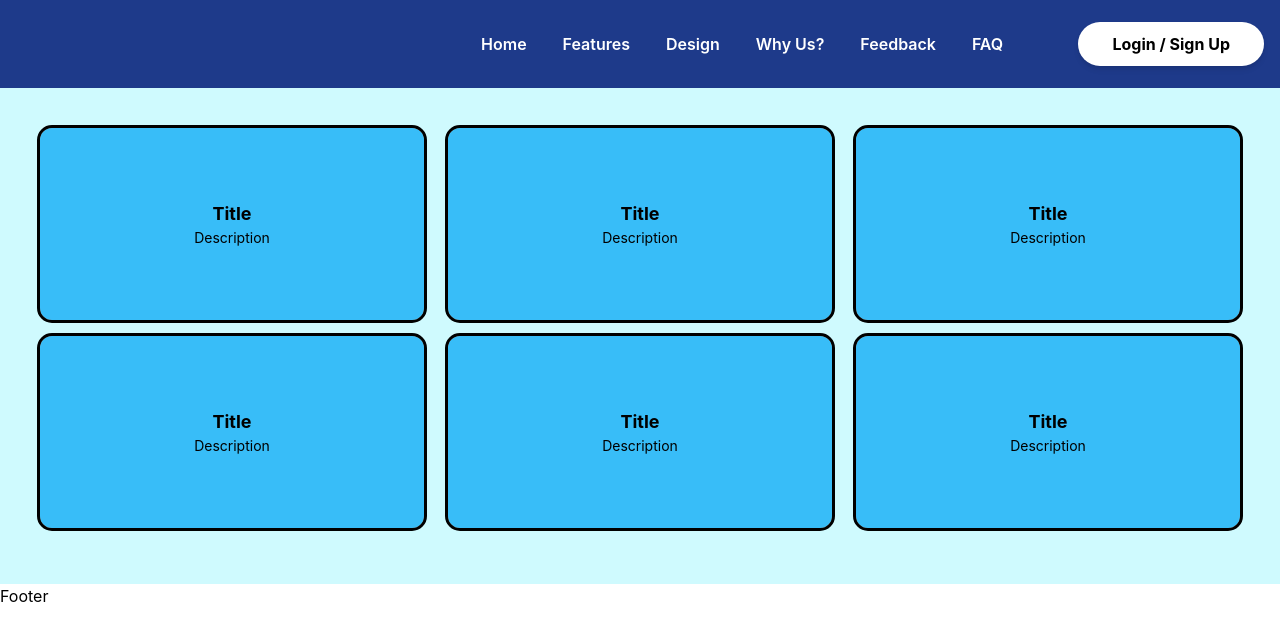
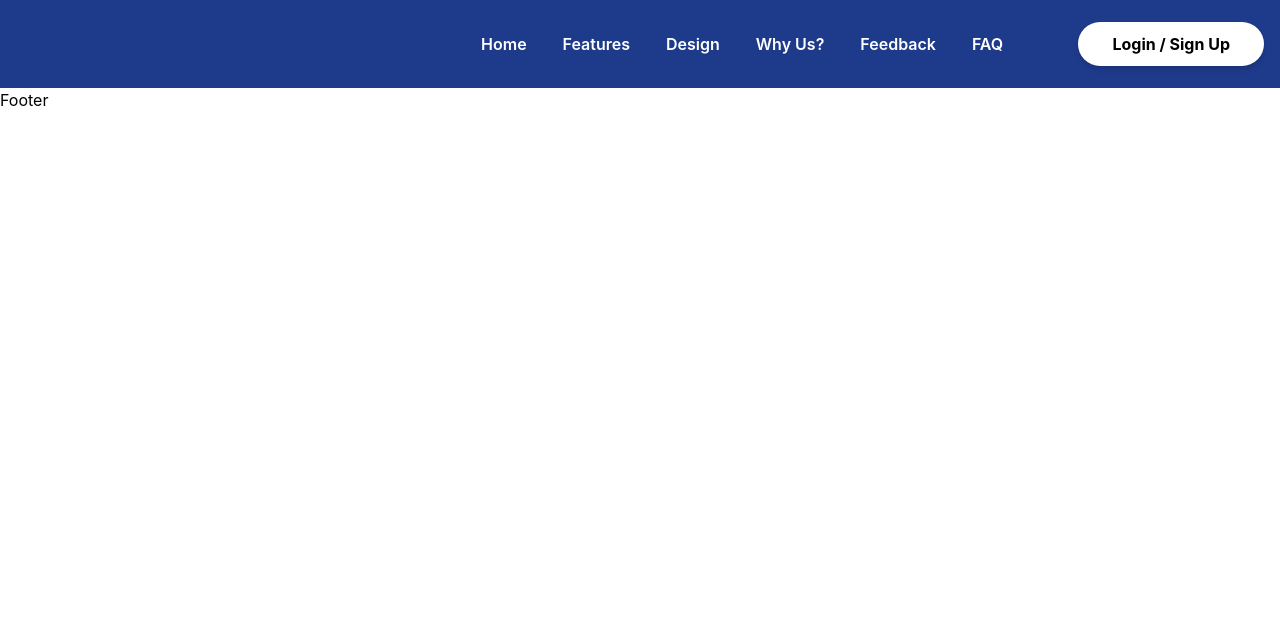
Before and after one commit to UsmanKhld/HiScholar-Django-React, a React (Vite) app in the folder frontend/: page / in a window 1280 px wide. Shown: the top 640 px of the page. Built offline with nearby package versions, Linux system fonts and the light colour scheme.

Commit message:
changes to profile mostly

```diff
--- a/frontend/src/Components/ScDetails/ScDetails.jsx
+++ b/frontend/src/Components/ScDetails/ScDetails.jsx
@@ -5,15 +5,14 @@ import { faHeartCircleCheck } from '@fortawesome/free-solid-svg-icons'
 
 export const ScDetails = (props) => {
 
-    const [isFav, setIsFav] = useState(false)
-    const { sch, onClick } = props;
+  const { sch, isFav, onToggleFavorite, onClick } = props;
 
   return (
     <div>
       <ol>
         <li className='sc_item text-lg bg-gray-100 outline outline-1 rounded-md py-4 mb-2 flex items-center mt-2 ml-2'>
           <div className=' w-12 h-14 ml-12 flex items-center'>
-                        <FontAwesomeIcon onClick={() => setIsFav(!isFav)} icon={isFav ? faHeartCircleCheck : faHeart}  className=' text-blue-800 fa-2x hover:cursor-pointer' />
+            <FontAwesomeIcon onClick={onToggleFavorite} icon={isFav ? faHeartCircleCheck : faHeart}  className=' text-blue-800 fa-2x hover:cursor-pointer' />
           </div>
           <span className=' ml-28' >{sch.due}</span>
           <span className='flex-1 ml-20' >{sch.title}</span>
@@ -21,7 +20,6 @@ export const ScDetails = (props) => {
           <span className='mr-10 text-base hover:underline hover:text-blue-700 hover:cursor-pointer' onClick={onClick}>Details...</span>
           <a href={sch.apply}><button className='mr-10 bg-blue-200 '>Apply</button></a>
         </li>
-
       </ol>
     </div>
   )
--- a/frontend/src/Landing Components/Features/Features.jsx
+++ b/frontend/src/Landing Components/Features/Features.jsx
@@ -3,77 +3,77 @@ import React, { useState } from 'react';
 
 
 export const Features = () => {
-    const [isHovered, setIsHovered] = useState(false);
+//     const [isHovered, setIsHovered] = useState(false);
 
-  return (
-    <div className='w-full justify-center flex py-10 px-2 space-x-6 bg-cyan-100'>
-        <div className='flex justify-center flex-col gap-15 '>
-            <div className={`flex justify-center items-center outline flex-col mb-4 text-center h-48 w-96 rounded-xl cursor-pointer transition-all bg-sky-400 hover:scale-125 hover:z-10 ${
-                isHovered ? ' scale-95' :''
-            }`}
-            onMouseEnter={() => setIsHovered(true)}
-            onMouseLeave={() => setIsHovered(false)}>
-                <p className=' font-bold text-lg '>Title</p>
-                <p className=' text-sm'>Description</p>
+//   return (
+//     <div className='w-full justify-center flex py-10 px-2 space-x-6 bg-cyan-100'>
+//         <div className='flex justify-center flex-col gap-15 '>
+//             <div className={`flex justify-center items-center outline flex-col mb-4 text-center h-48 w-96 rounded-xl cursor-pointer transition-all bg-sky-400 hover:scale-125 hover:z-10 ${
+//                 isHovered ? ' scale-95' :''
+//             }`}
+//             onMouseEnter={() => setIsHovered(true)}
+//             onMouseLeave={() => setIsHovered(false)}>
+//                 <p className=' font-bold text-lg '>Title</p>
+//                 <p className=' text-sm'>Description</p>
 
-            </div>
-            <div className={`flex justify-center items-center outline flex-col mb-4 text-center h-48 w-96 rounded-xl cursor-pointer transition-all bg-sky-400 hover:scale-125 hover:z-10 ${
-                isHovered ? '  scale-95' :''
-            }`}
-            onMouseEnter={() => setIsHovered(true)}
-            onMouseLeave={() => setIsHovered(false)}>
-                <p className=' font-bold text-lg '>Title</p>
-                <p className=' text-sm'>Description</p>
+//             </div>
+//             <div className={`flex justify-center items-center outline flex-col mb-4 text-center h-48 w-96 rounded-xl cursor-pointer transition-all bg-sky-400 hover:scale-125 hover:z-10 ${
+//                 isHovered ? '  scale-95' :''
+//             }`}
+//             onMouseEnter={() => setIsHovered(true)}
+//             onMouseLeave={() => setIsHovered(false)}>
+//                 <p className=' font-bold text-lg '>Title</p>
+//                 <p className=' text-sm'>Description</p>
 
-            </div>
+//             </div>
 
-        </div>
+//         </div>
 
-        <div className='flex justify-center flex-col gap-15'>
-            <div className={`flex justify-center items-center outline flex-col mb-4 text-center h-48 w-96 rounded-xl cursor-pointer transition-all bg-sky-400 hover:scale-125 hover:z-10 ${
-                isHovered ? ' scale-95' :''
-            }`}
-            onMouseEnter={() => setIsHovered(true)}
-            onMouseLeave={() => setIsHovered(false)}>
-                <p className=' font-bold text-lg '>Title</p>
-                <p className=' text-sm'>Description</p>
+//         <div className='flex justify-center flex-col gap-15'>
+//             <div className={`flex justify-center items-center outline flex-col mb-4 text-center h-48 w-96 rounded-xl cursor-pointer transition-all bg-sky-400 hover:scale-125 hover:z-10 ${
+//                 isHovered ? ' scale-95' :''
+//             }`}
+//             onMouseEnter={() => setIsHovered(true)}
+//             onMouseLeave={() => setIsHovered(false)}>
+//                 <p className=' font-bold text-lg '>Title</p>
+//                 <p className=' text-sm'>Description</p>
 
-            </div>
-            <div className={`flex justify-center items-center outline flex-col mb-4 text-center h-48 w-96 rounded-xl cursor-pointer transition-all bg-sky-400 hover:scale-125 hover:z-10 ${
-                isHovered ? ' scale-95' :''
-            }`}
-            onMouseEnter={() => setIsHovered(true)}
-            onMouseLeave={() => setIsHovered(false)}>
-                <p className=' font-bold text-lg '>Title</p>
-                <p className=' text-sm'>Description</p>
+//             </div>
+//             <div className={`flex justify-center items-center outline flex-col mb-4 text-center h-48 w-96 rounded-xl cursor-pointer transition-all bg-sky-400 hover:scale-125 hover:z-10 ${
+//                 isHovered ? ' scale-95' :''
+//             }`}
+//             onMouseEnter={() => setIsHovered(true)}
+//             onMouseLeave={() => setIsHovered(false)}>
+//                 <p className=' font-bold text-lg '>Title</p>
+//                 <p className=' text-sm'>Description</p>
 
-            </div>
+//             </div>
 
-        </div>
+//         </div>
 
-        <div className='flex justify-center flex-col gap-15'>
-            <div className={`flex justify-center items-center outline flex-col mb-4 text-center h-48 w-96 rounded-xl cursor-pointer transition-all bg-sky-400 hover:scale-125 hover:z-10 ${
-                isHovered ? ' scale-95' :''
-            }`}
-            onMouseEnter={() => setIsHovered(true)}
-            onMouseLeave={() => setIsHovered(false)}>
-                <p className=' font-bold text-lg '>Title</p>
-                <p className=' text-sm'>Description</p>
+//         <div className='flex justify-center flex-col gap-15'>
+//             <div className={`flex justify-center items-center outline flex-col mb-4 text-center h-48 w-96 rounded-xl cursor-pointer transition-all bg-sky-400 hover:scale-125 hover:z-10 ${
+//                 isHovered ? ' scale-95' :''
+//             }`}
+//             onMouseEnter={() => setIsHovered(true)}
+//             onMouseLeave={() => setIsHovered(false)}>
+//                 <p className=' font-bold text-lg '>Title</p>
+//                 <p className=' text-sm'>Description</p>
 
-            </div>
-            <div className={`flex justify-center items-center outline flex-col mb-4 text-center h-48 w-96 rounded-xl cursor-pointer transition-all bg-sky-400 hover:scale-125 hover:z-10 ${
-                isHovered ? ' scale-95' :''
-            }`}
-            onMouseEnter={() => setIsHovered(true)}
-            onMouseLeave={() => setIsHovered(false)}>
-                <p className=' font-bold text-lg '>Title</p>
-                <p className=' text-sm'>Description</p>
+//             </div>
+//             <div className={`flex justify-center items-center outline flex-col mb-4 text-center h-48 w-96 rounded-xl cursor-pointer transition-all bg-sky-400 hover:scale-125 hover:z-10 ${
+//                 isHovered ? ' scale-95' :''
+//             }`}
+//             onMouseEnter={() => setIsHovered(true)}
+//             onMouseLeave={() => setIsHovered(false)}>
+//                 <p className=' font-bold text-lg '>Title</p>
+//                 <p className=' text-sm'>Description</p>
 
-            </div>
+//             </div>
 
-        </div>
-    </div>
-  )
+//         </div>
+//     </div>
+//  )
 }
 
 export default Features;
--- a/frontend/src/Landing Components/LandingNav/LandingNav.jsx
+++ b/frontend/src/Landing Components/LandingNav/LandingNav.jsx
@@ -15,7 +15,7 @@ export const LandingNav = () => {
             <li className='list-item'><a href='/'>FAQ</a></li>
         </ul>
       </div>
-      <a href='/login'><button class="relative py-2 px-8 text-black text-base font-bold overflow-hidden bg-white rounded-full transition-all duration-400 ease-in-out
+      <a href='/login'><button className="relative py-2 px-8 text-black text-base font-bold overflow-hidden bg-white rounded-full transition-all duration-400 ease-in-out
       shadow-md hover:scale-105 hover:text-white hover:shadow-lg active:scale-90 before:absolute before:top-0 before:-left-full before:w-full before:h-full before:bg-gradient-to-r
        before:from-blue-500 before:to-blue-300 before:transition-all before:duration-500 before:ease-in-out before:z-[-1] before:rounded-full hover:before:left-0 mr-4">
           Login / Sign Up
--- a/frontend/src/Pages/Dashboard/Dashboard.jsx
+++ b/frontend/src/Pages/Dashboard/Dashboard.jsx
@@ -68,7 +68,7 @@ export const Dashboard = () => {
               <ol>
                 {tasks.map((task, index) =>
                   <li className='font-bold text-lg bg-gray-100 outline outline-1 rounded-md py-4 mb-5 flex items-center' key={index}>
-                    <FontAwesomeIcon onClick={() => deleteTask(index)} icon={faSquareCheck} className='fa-2x ml-3 hover:cursor-pointer text-blue-600 hover:scale-105' />
+                    <FontAwesomeIcon onClick={() => deleteTask(index)} icon={faSquareCheck} className='fa-2x ml-3 hover:cursor-pointer text-blue-600 hover:scale-105 transition-all' />
                     <span className='flex-1'>{task}</span>
                     <FontAwesomeIcon onClick={() => moveTaskUp(index)} icon={faArrowUp} className='fa-2x mr-3 hover:cursor-pointer text-green-600 hover:scale-105'/>
                     <FontAwesomeIcon onClick={() => moveTaskDown(index)} icon={faArrowDown} className='fa-2x mr-3 hover:cursor-pointer text-green-600 hover:scale-105'/>
--- a/frontend/src/Pages/Profile/Profile.css
+++ b/frontend/src/Pages/Profile/Profile.css
@@ -1,7 +1,45 @@
-.profile-pic_card {
-    width: 45vw;
-    height:40vh;
+.profile_container {
+    width: 100%;
+    height: 100vh;
+    display: grid;
+    grid-template-rows: repeat(7, 1fr);
+    grid-template-columns: repeat(2,1fr);
+    gap: 30px;
+    padding: 10px;
+}
+
+.profile_title {
+    grid-area: 1 / 1 / 2 / 3;
+}
+
+.pic_container {
+    grid-area: 2 / 1 / 4 / 2;
+    border-width: 2px;
     display: flex;
     justify-content: center;
     align-items: center;
 }
+
+.info_card {
+    grid-area: 4 / 1 / 8 / 2;
+    border-width: 2px;
+
+    display: flex;
+    flex-direction: column;
+    padding: 20px;
+    align-items: center;
+}
+
+.fav_sch {
+    grid-area: 2 / 2 / 5 / 3;
+    border-width: 1px;
+    border-radius: 10px;
+    display: flex;
+    flex-direction: column;
+
+}
+
+.fav_colleges {
+    grid-area: 5 / 2 / 8 / 3;
+    border-width: 2px;
+}
```
Also changed, not shown: frontend/src/App.jsx (+27 -2 lines), frontend/src/Pages/Profile/Profile.jsx (+26 -8 lines), frontend/src/Pages/Scholarships/Scholarships.jsx (+3 -4 lines). Lines whose indentation alone changed are shown as unchanged.
